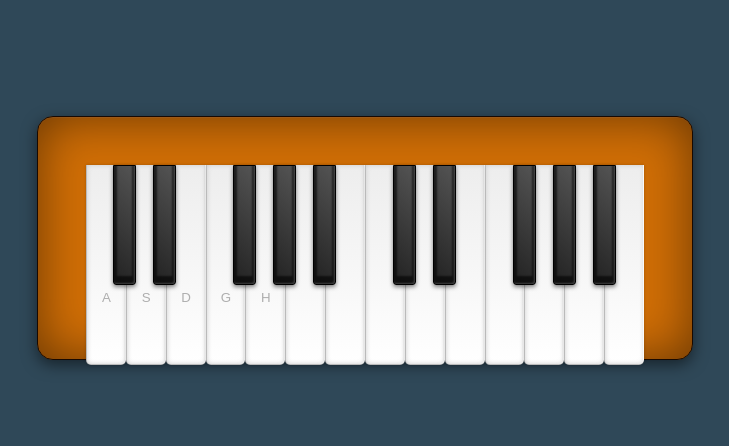
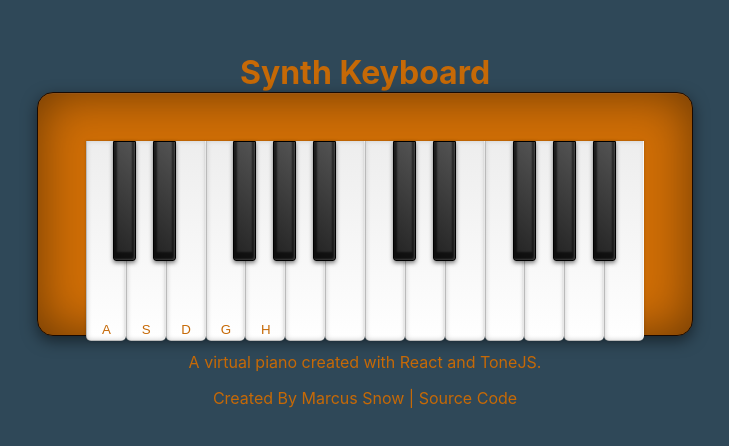
Before and after one commit to Jay-snow/react-tone-piano, a React (Create React App) app: page / in a window 1280 px wide. Shown: the part 162-608 px from the top of the page, without its empty margins (275-1004 px from the left). Built offline with nearby package versions, Linux system fonts and the light colour scheme.

Commit message:
Added text animations.

```diff
--- a/public/index.html
+++ b/public/index.html
@@ -1,20 +1,21 @@
 <!DOCTYPE html>
 <html lang="en">
+
 <head>
   <meta charset="utf-8" />
   <link rel="icon" href="%PUBLIC_URL%/favicon.ico" />
   <meta name="viewport" content="width=device-width, initial-scale=1" />
   <meta name="theme-color" content="#000000" />
-    <meta
-      name="description"
-      content="Web site created using create-react-app"
-    />
+  <meta name="description" content="Web site created using create-react-app" />
   <link rel="apple-touch-icon" href="%PUBLIC_URL%/logo192.png" />
   <!--
       manifest.json provides metadata used when your web app is installed on a
       user's mobile device or desktop. See https://developers.google.com/web/fundamentals/web-app-manifest/
     -->
   <link rel="manifest" href="%PUBLIC_URL%/manifest.json" />
+
+  <link rel="stylesheet" href="https://cdnjs.cloudflare.com/ajax/libs/animate.css/4.1.1/animate.min.css" />
+
   <!--
       Notice the use of %PUBLIC_URL% in the tags above.
       It will be replaced with the URL of the `public` folder during the build.
@@ -24,8 +25,9 @@
       work correctly both with client-side routing and a non-root public URL.
       Learn how to configure a non-root public URL by running `npm run build`.
     -->
-    <title>React App</title>
+  <title>Synth Keyboard</title>
 </head>
+
 <body>
   <noscript>You need to enable JavaScript to run this app.</noscript>
   <div id="root"></div>
@@ -40,4 +42,5 @@
       To create a production bundle, use `npm run build` or `yarn build`.
     -->
 </body>
+
 </html>
--- a/src/App.css
+++ b/src/App.css
@@ -34,6 +34,14 @@ html {
 
 body {
   background-color: #2F4858;
+}
+
+h1 {
+  color: #C66906;
+}
+
+p {
+  color: #C66906;
 }
 
 
--- a/src/App.tsx
+++ b/src/App.tsx
@@ -7,7 +7,12 @@ import PianoWrapper from './layout/piano_wrapper';
 function App() {
   return (
     <div className="App">
+      <h1 style={{ margin: "0 auto", textAlign: "center" }}>Synth Keyboard</h1>
       <PianoWrapper />
+
+      <p style={{ textAlign: 'center' }} className={"animate__animated  animate__fadeIn"}>A virtual piano created with React and ToneJS.</p>
+      <p style={{ textAlign: 'center' }} className={"animate__animated  animate__fadeInUp animate__delay-3s "}>Created By Marcus Snow | Source Code</p>
+
     </div>
   );
 }
--- a/src/layout/key.tsx
+++ b/src/layout/key.tsx
@@ -21,7 +21,7 @@ function Key(props: any) {
 
     return (
         <button draggable="false" onTouchMove={props.clickHandler} onMouseUp={props.releaseAttack} onMouseDown={props.clickHandler} style={{ marginLeft: props.margin }} onMouseLeave={props.releaseAttack} data-id={props.id} data-type={props.type} onMouseMove={props.clickHandler} data-playing={props.isPlaying} data-note={props.note} className={getClass()}>
-            <p style={{ marginTop: 80 }}>{props.keyboard_letter}</p>
+            <p style={{ marginTop: 180 }}>{props.keyboard_letter}</p>
         </button>
 
     );
```
Lines whose indentation alone changed are shown as unchanged.
